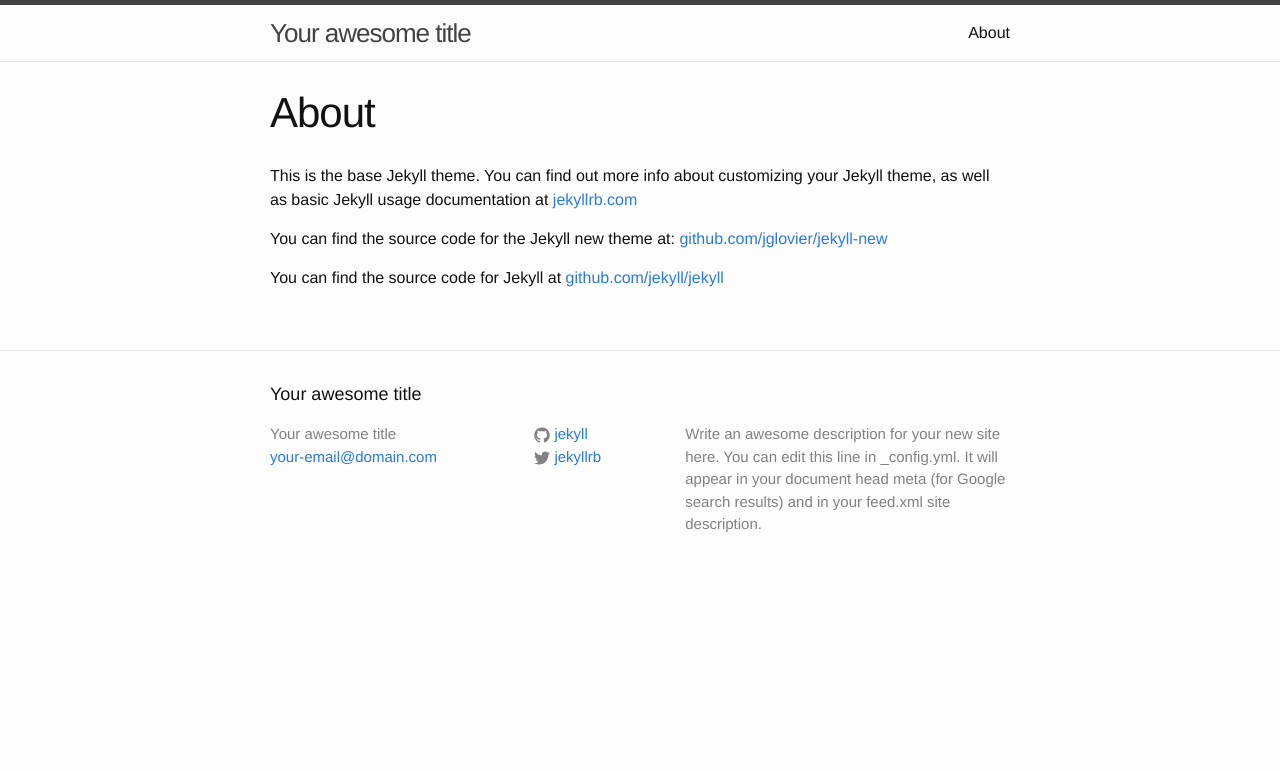
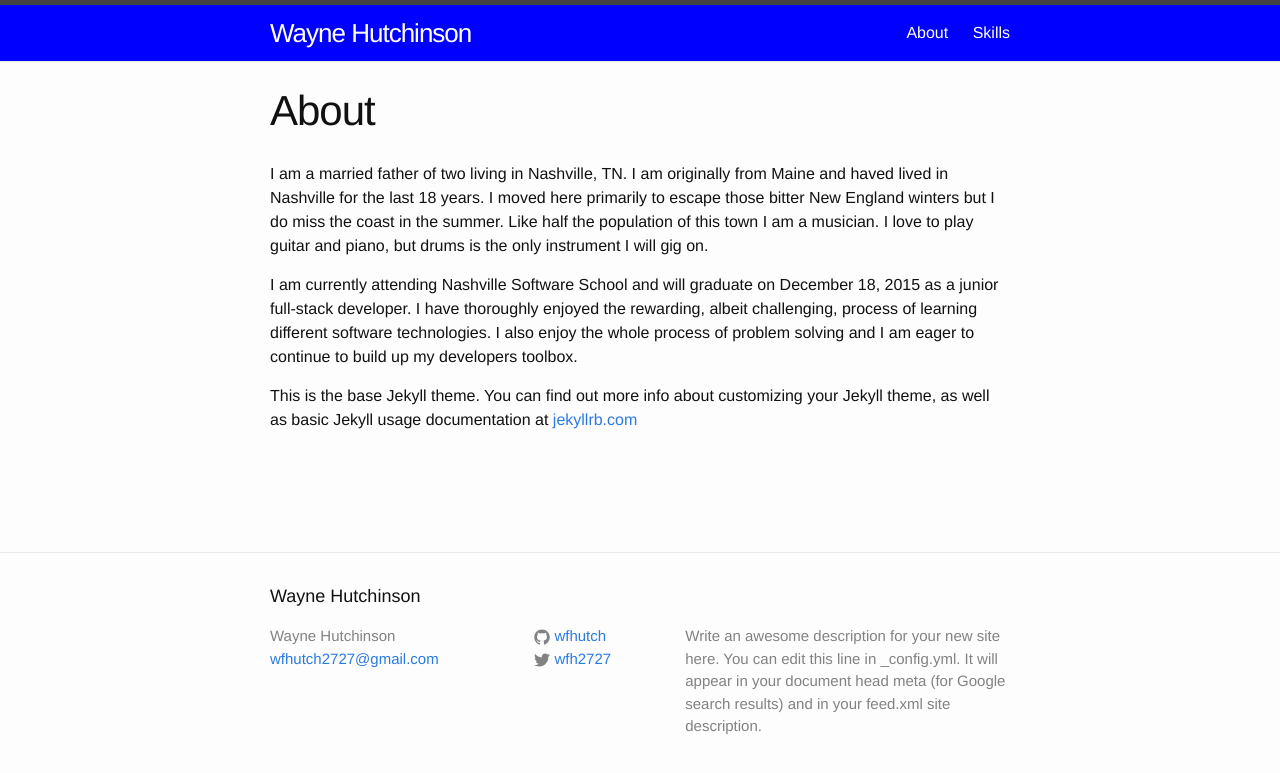
Before and after one commit to wfhutch/wfhutch.github.io, a Jekyll site: the page built from about.md, in a window 1280 px wide. Shown: the top 773 px of the page. Built offline with Jekyll 4.4.1, drawn with Linux system fonts in a browser that asks for light colours.

Commit message:
Added about and skills content

```diff
--- a/_config.yml
+++ b/_config.yml
@@ -1,14 +1,14 @@
 # Site settings
-title: Your awesome title
-email: your-email@domain.com
+title: Wayne Hutchinson
+email: wfhutch2727@gmail.com
 description: > # this means to ignore newlines until "baseurl:"
   Write an awesome description for your new site here. You can edit this
   line in _config.yml. It will appear in your document head meta (for
   Google search results) and in your feed.xml site description.
 baseurl: "" # the subpath of your site, e.g. /blog/
-url: "http://yourdomain.com" # the base hostname & protocol for your site
-twitter_username: jekyllrb
-github_username:  jekyll
+url: "http://wfhutch2727.github.io" # the base hostname & protocol for your site
+twitter_username: wfh2727
+github_username:  wfhutch
 
 # Build settings
 markdown: kramdown
--- a/_sass/_layout.scss
+++ b/_sass/_layout.scss
@@ -5,9 +5,11 @@
     border-top: 5px solid $grey-color-dark;
     border-bottom: 1px solid $grey-color-light;
     min-height: 56px;
+    // Positioning context for the mobile navigation icon
+    position: fixed;
+    width: 100%;
+    background-color: blue;
 
-    // Positioning context for the mobile navigation icon
-    position: relative;
 }
 
 .site-title {
@@ -19,7 +21,7 @@
 
     &,
     &:visited {
-        color: $grey-color-dark;
+        color: white;
     }
 }
 
@@ -32,7 +34,7 @@
     }
 
     .page-link {
-        color: $text-color;
+        color: white;
         line-height: $base-line-height;
 
         // Gaps between nav items, but not on the first one
@@ -162,7 +164,7 @@
  * Page content
  */
 .page-content {
-    padding: $spacing-unit 0;
+    padding: 90px 0;
 }
 
 .page-heading {
--- a/about.md
+++ b/about.md
@@ -4,8 +4,8 @@ title: About
 permalink: /about/
 ---
 
+I am a married father of two living in Nashville, TN.  I am originally from Maine and haved lived in Nashville for the last 18 years.  I moved here primarily to escape those bitter New England winters but I do miss the coast in the summer.  Like half the population of this town I am a musician.  I love to play guitar and piano, but drums is the only instrument I will gig on.
+
+I am currently attending Nashville Software School and will graduate on December 18, 2015 as a junior full-stack developer.  I have thoroughly enjoyed the rewarding, albeit challenging, process of learning different software technologies.  I also enjoy the whole process of problem solving and I am eager to continue to build up my developers toolbox.
+
 This is the base Jekyll theme. You can find out more info about customizing your Jekyll theme, as well as basic Jekyll usage documentation at [jekyllrb.com](http://jekyllrb.com/)
-
-You can find the source code for the Jekyll new theme at: [github.com/jglovier/jekyll-new](https://github.com/jglovier/jekyll-new)
-
-You can find the source code for Jekyll at [github.com/jekyll/jekyll](https://github.com/jekyll/jekyll)
```
Also changed, not shown: skills.md (added, +7 -0 lines), CNAME (added), images/waynebw.jpg (added), 3 other files.
